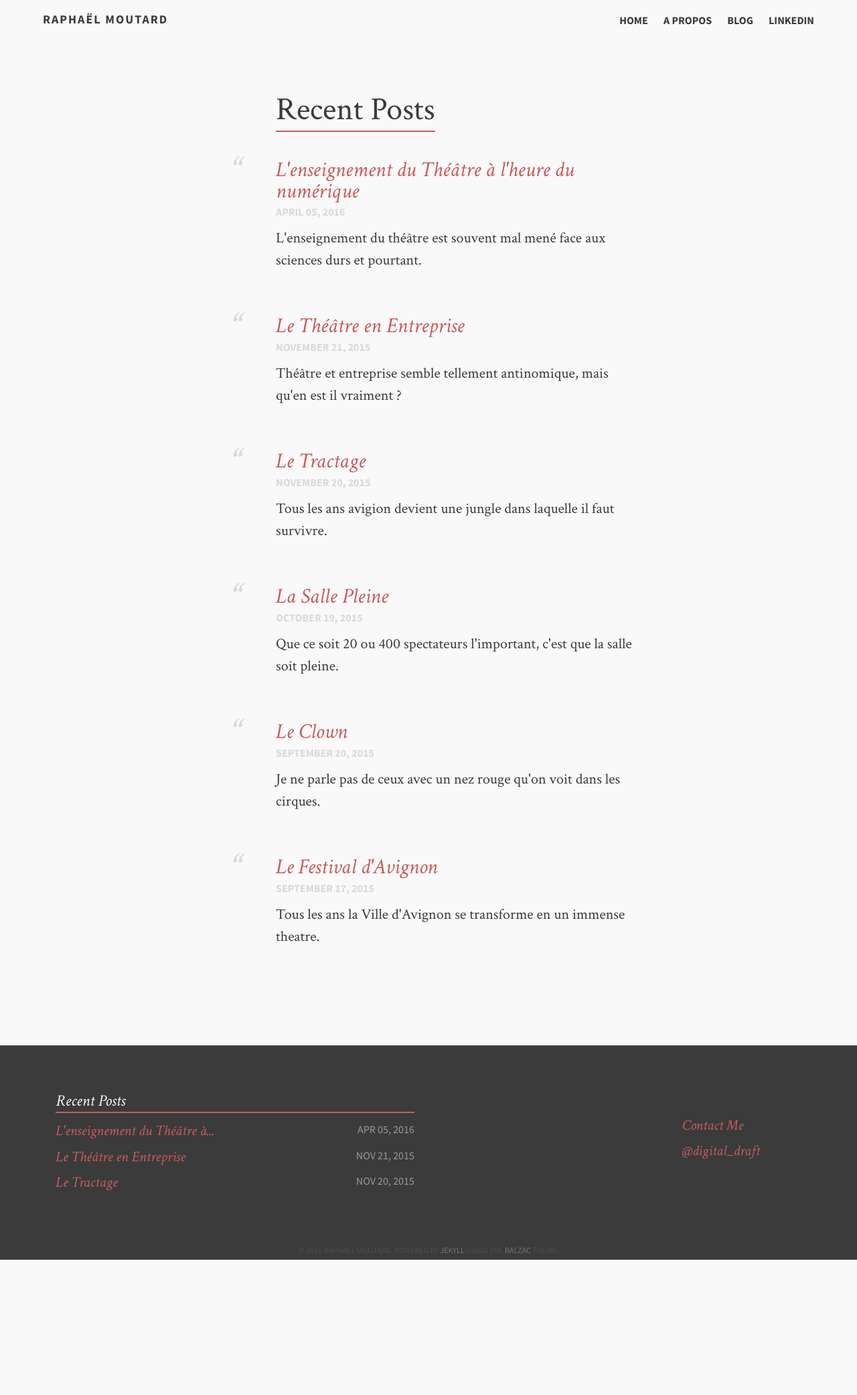
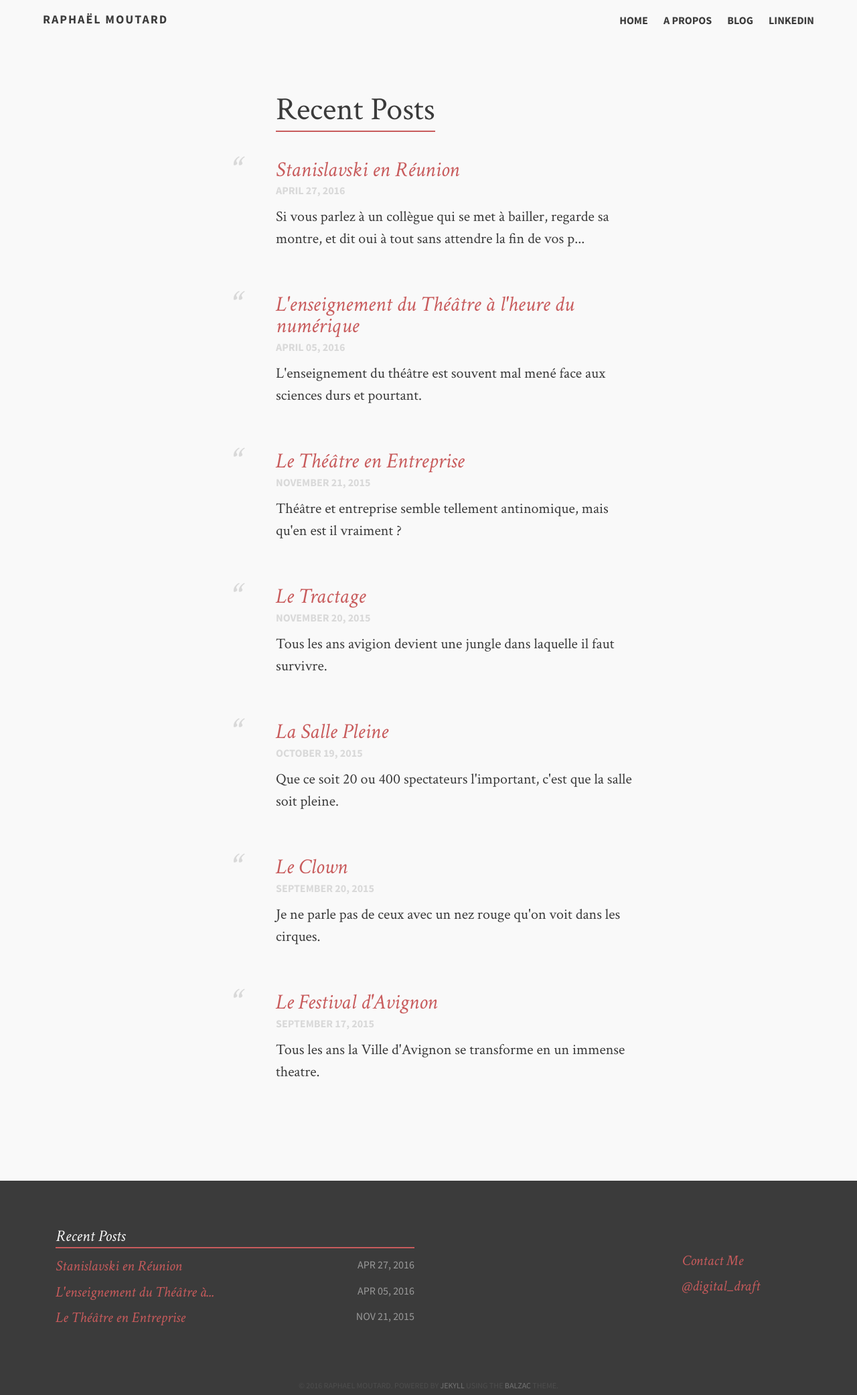
Before and after one commit to moutard/impro-blog, a Jekyll site: the page built from blog.md, in a window 1280 px wide. Shown: the whole page at 67% size. Built offline with Jekyll 4.4.1, drawn with Linux system fonts in a browser that asks for light colours; before the commit the page ends 1881 px from its top, so only the background shows below that; some of the changed lines change nothing that is shown.

Commit message:
[Post] stanislavski en reunion

```diff
--- /dev/null
+++ b/_posts/2016-04-27-stanislavski-en-reunion.md
@@ -0,0 +1,67 @@
+---
+layout: post-no-feature
+title: "Stanislavski en Réunion"
+description: "Si vous parlez à un collègue qui se met à bailler, regarde sa montre, et dit oui à tout sans attendre la fin de vos phrases, une chose est sûre: vous l’ennuyez."
+permalink: /articles/stanislavski-en-reunion/
+category: articles
+---
+
+Quand votre collègue est agacé, il adopte naturellement des attitudes physiques associées à cette émotion. Pour le dire autrement une émotion intérieure a toujoursune manifestation extérieure.
+
+Certaines de ces réactions physiques sont innées, universelles [^1] et remontent à des systèmes primitifs. Notre main devient froide quand nous avons peur car le sang reflue dans les jambes pour nous permettre de courir et d’échapper à un danger. Les pupilles se dilatent face à une personne qui nous attire. Le bâillement trahit la fatigue ou l’ennui. [^2]
+
+D’autres réactions physiques semblent plus liées à notre société. Elles ont une interprétation admise, mais manquent souvent d’une explication scientifique. Les recruteurs vous le diront tous: “Un candidat qui tape du pied est impatient, et celuiqui se gratte le nez ment.” C’est ce que l’on appelle communément le langagecorporel.
+
+Ayant admis qu’une émotion interne fait naître une réaction physique externe, qu'en est iil de la réciproque ? Est ce qu’une action physique peut faire ressentir l’émotioncorrespondante ?
+
+C’est la question que s’est posée Amy Cuddy. Cette chercheuse en psychologie a présenté ses résultats lors d’une conférence TED intitulée “Votre langage corporelforge qui vous êtes.” [^3]
+
+![qmy cuddy]({{ site.url }}/images/amy_cuddy.jpg){: .full }
+
+
+Je vous incite à visionner cette conférence, mais en voici les grandes lignes.
+
+*Les humains interprètent le langage corporel et en tirent des conclusions. On qualifiera de timide quelqu’un qui rentre les épaules et se fait tout petit sur sa chaise. A l’inverse une personne qui bombe le torse est sûre d’elle, voire d’arrogante.*
+
+*Amy Cuddy s’est concentrée sur ces 2 types de postures que nousappellerons‘dominant’ et ‘dominé’ pour simplifier. (respectivement ‘High-power pause’ et ‘Low-Power pause’ dans le texte original). Son équipe a conduit l'expérience suivante:*
+
+*Elle a demandé à un groupe de participants de prendre une posture de dominant pendant 2 minutes (par exemple une position de super woman). L'autre groupe devait prendre une position défensive. Elle a mesuré les niveaux de deux hormones avant et après les deux minutes. La testostérone qui est liée à la confiance en soi et le cortisol lié au stress. Chez les primates, les mâles alpha ont un niveau de testostérone élevé et un niveau de cortisol faible. Après l’expérience le premier groupe avait subi une augmentation du niveau de testostérone de +20% etune diminution de -25% du niveau de cortisol.*
+
+Les actions physiques influencent vos émotions, affirment Amy Cuddy s’appuyantsur ses recherches !
+
+**La réciproque est donc vraie.**
+
+En avril 2016, cette vidéo a été vue plus de 33 millions de fois. A l’heure du “self-marketing”, et des formations de confiance en soit. Elle a été perçue comme une révélation. Il est sûr que ces expériences, apportent un éclairage nouveau sur le monde de l’entreprise. Mais cela m’a rappelé une autre sorte d’expérience menée il y a plus d’une centaine d’années.
+
+Constantin Stanislavski est un comédien, professeur d’art dramatique et directeur du Théâtre d’Art de Moscou qu’il  fonde en 1897. Il a travaillé toute sa vie sur un nouveau style d’enseignement pour aider les acteurs à “jouer juste”. Autrement dit à incarner un personnage sans le caricaturer et transmettre au public des émotionssincères. Il a d’abord travaillé, sur une construction du personnage de l’intérieur versl’extérieur. Il a été le premier à parler de la mémoire des émotions, proposant aux acteurs de revivre de manière intérieure un évènement personnel pour faire ressortirune émotion. Cela a inspiré plus tard, Stella Adler qui mettra au point, à New-York, la “Méthode Acteur Studio”, mais ne confondez surtout pas les deux approches.
+
+A la fin de sa carrière au contraire, il préférera une approche différente de l’extérieurvers l’intérieur. Stanislavski pensait que si un acteur effectuait un certains nombresd’actions prédéfinies, ce dernier pouvait ressentir l’émotion correspondante.
+
+![stanislawski]({{ site.url }}/images/stanislawski.jpg){: .medium }
+
+
+Ceci n’est qu’une composante de son “système” [^4] que l’on appelle aussi “La ligne des actions physiques” [^5]. Son système est beaucoup plus large et il ne faut pas le réduire à ça. Mais je trouve intéressant de souligner que Amy Cuddy n’a fait queprouver ce que Stanislavski avait déjà pressenti.
+
+En 1916, Stanislavski utilisait ses fonds personnels pour mener à bien ses expériences théâtrales avant la révolution russe l’année suivante. Cette même année, Einstein avait prédit l’existence de l’espace temps, et tout comme la conjecture de Stanislavski, il faudra attendre 2015, pour que ces deux folles théoriessoient prouvées scientifiquement. La première par une chercheuse en psychologiede l’université d’Harvard, la seconde par les 2 bras perpendiculaires d’un interféromètre géant du nord des Etats-Unis.
+
+L’oeuvre de Stanislavski est une source de référence pour de nombreux acteurs. Si vous voulez vous faire votre propre opinion je ne peux que vous conseiller le lire son ouvrage “La formation de l’acteur” [^5] ou “La ligne des actions physiques” par Marie-Christine Autant Mathieu [^6], et enfin le chapitre sur Stanislavski dans “Impro for story teller” de Keith Johnston.
+
+Et si comme moi vous vous ennuyez en réunion pensez à Stanislavski. Regardezd’abord votre propre posture, est ce que vous maintenez votre menton avec votremain pour éviter de vous endormir ? Est ce que vos jambes s’allongent sous la table? Et après avoir fait votre propre introspection, regardez les autres. C’estsouvent plus instructif que la lecture d’un livre.
+
+**Notes:**
+
+[^1]: Comme le fait remarquer Amy Cuddy on sait que ces réactions sont innées car même des aveugles de naissance lève les bras en l’air pour montrer leur victoire alors qu’ils n’ont jamais vu personne le faire.
+
+[^2]:  A noter, le bâillement n'améliore pas l'oxygénation, pour preuve les poissons qui respirent via leur branchies, et les foetus qui reçoivent l’oxygène par le cordon ombilical baillent aussi. Le bâillement apparaît, de façon plus probable, comme une stimulation de la vigilance par augmentation de la clairance du liquide céphalo-rachidien. Difficile à prouver à cause des perturbations électriques engendrées lors du [bâillement] [baillement].
+
+[^3]: Vous pouvez retrouvez les résultats détaillés de son étude dans le livre d’Amy Cuddy “Presence: Bringing Your Boldest Self to Your Biggest Challenges”
+
+[^4]:  Stanislavski n’aimait pas ce terme de [système] [system] qu’il met lui même entre guillemet dans son ouvrage faute de ne pas avoir pas trouvé mieux.
+
+[^5]:  Certains anciens élèves du Maître comme Tcheckov, ou Maria Knebeldéplorent l'interprétation erronée de sa théorie, due à une traductionapproximative en anglais de son ouvrage russe. Malheureusement cettetraduction sert de source de référence pour la version française.
+
+[^6]:  Ouvrage de Marie-Christine Autant Mathieu La [Ligne des Actions Physiques] [actions-physiques]
+
+[baillement]: https://fr.wikipedia.org/wiki/B%C3%A2illement "Optional Title Here"
+[system]: https://en.wikipedia.org/wiki/Stanislavski's_system "Stanislavski System"
+[actions-physiques]: https://www.amazon.fr/ligne-actions-physiques-r%C3%A9p%C3%A9titions-Stanislavski/dp/2912877679 "Lignes des Actions Physiques"
--- a/_sass/_styles.scss
+++ b/_sass/_styles.scss
@@ -31,9 +31,7 @@ a:hover {
 }
 
 em {
-    padding: 1px 2px;
-    border-radius: 2px;
-    background: #ffe8c0;
+    font-style: italic;
 }
 
 strong {
@@ -484,12 +482,29 @@ header.site-header nav {
     }
 
     img {
-        width: 100%;
         height: auto;
         display: block;
         margin: $lh auto;
         @include br(4px);
+
+        &.small {
+            height: 100px;
+        }
+
+        &.medium {
+            height: 200px;
+        }
+
+         &.large {
+            height: 300px;
+        }
+
+        &.full {
+            width: 100%;
+        }
+
     }
+
 
     ul {
         display: block;
```
Also changed, not shown: images/amy_cuddy.jpg (added), images/stanislawski.jpg (added).
